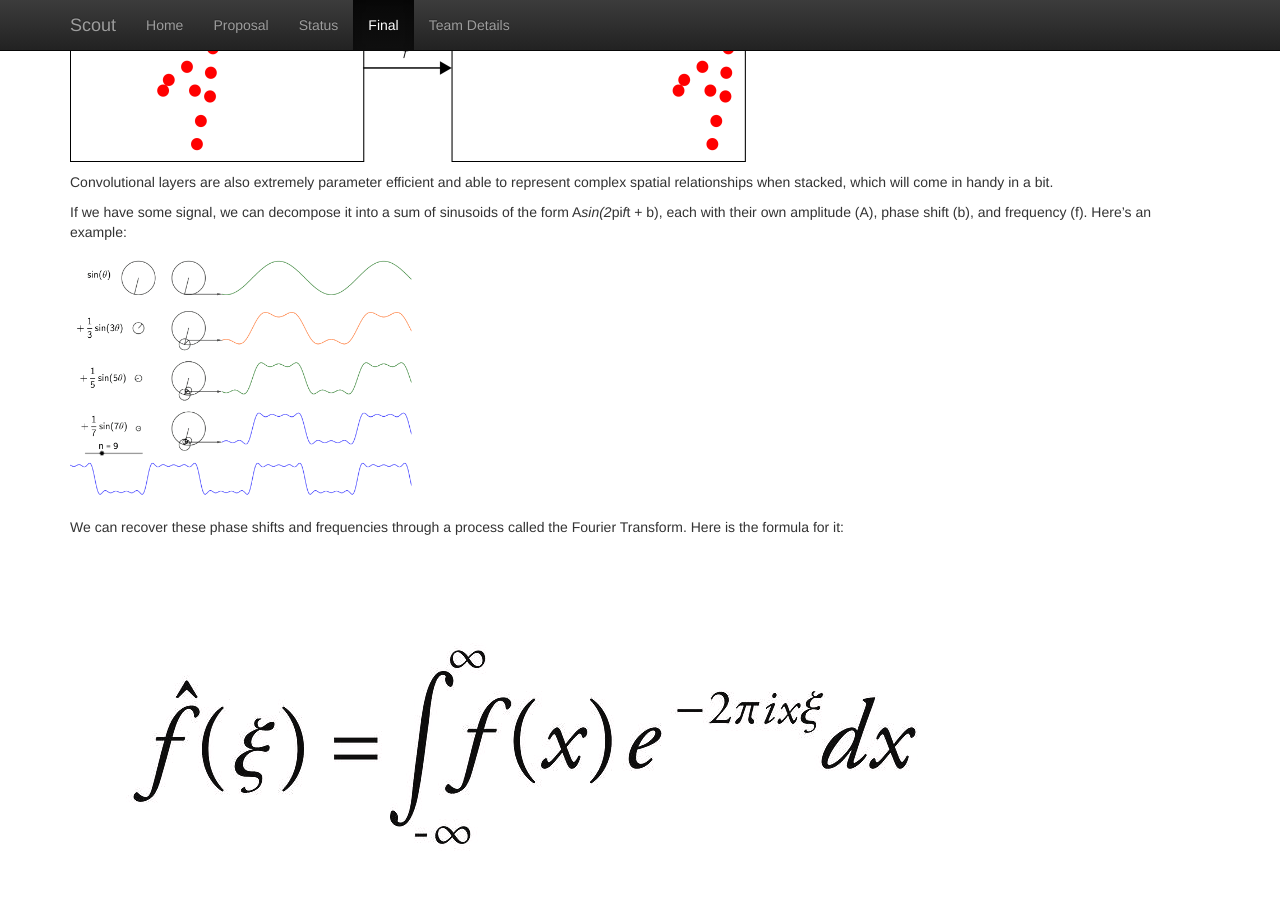
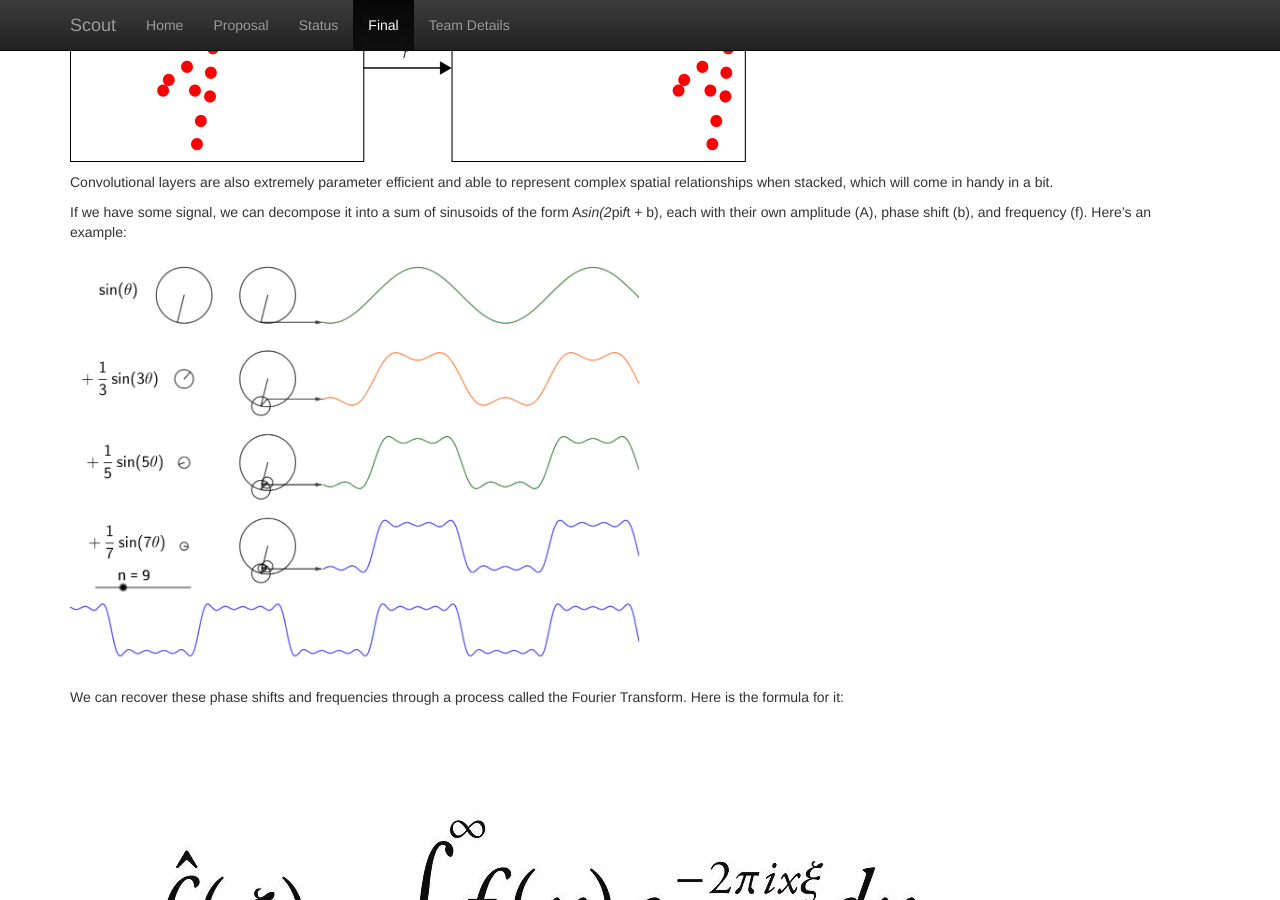
Before and after one commit to Eriejar/Scout, a Jekyll site: the page built from docs/final.md, in a window 1280 px wide and 900 px high, scrolled down 2174 px. Built offline with Jekyll 4.4.1, drawn with Linux system fonts in a browser that asks for light colours.

Commit message:
resized image again

```diff
--- a/docs/final.md
+++ b/docs/final.md
@@ -45,7 +45,7 @@ Convolutional layers are also extremely parameter efficient and able to represen
 
 If we have some signal, we can decompose it into a sum of sinusoids of the form A*sin(2*pi*f*t + b), each with their own amplitude (A), phase shift (b), and frequency (f). Here’s an example:
 
-![Signals](images/signals.png){:height="30%" width="30%"}
+![Signals](images/signals.png){:height="50%" width="50%"}
 
 We can recover these phase shifts and frequencies through a process called the Fourier Transform. Here is the formula for it:
 
```
